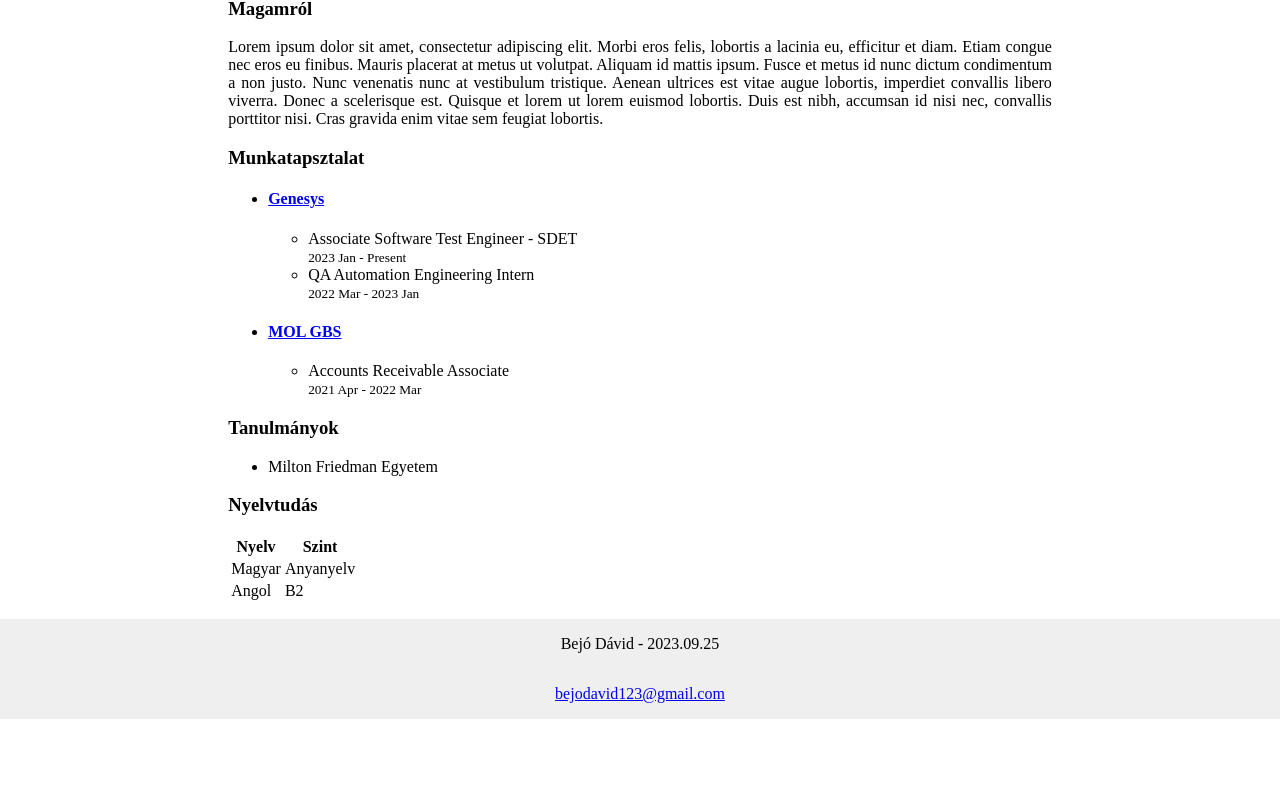
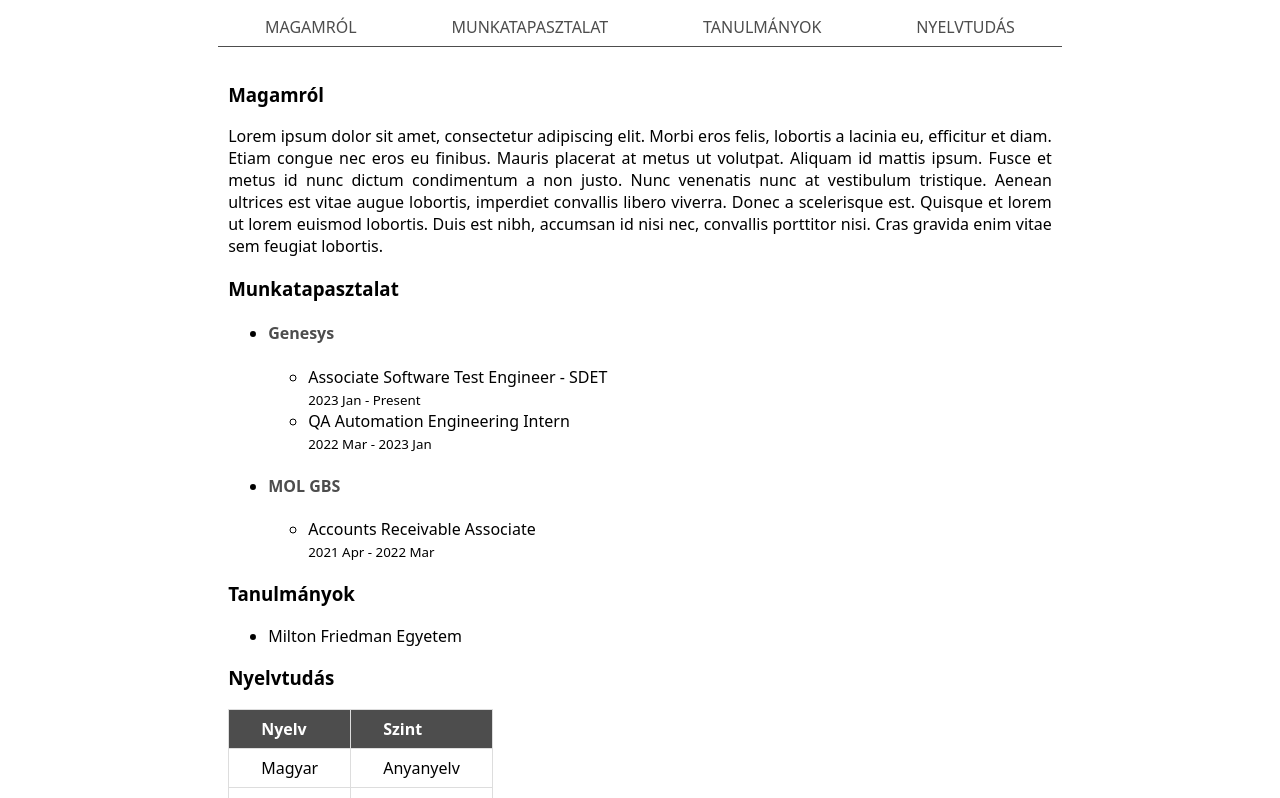
Before and after one commit to dbejo/oneletrajz, a plain HTML site: page index.html in a window 1280 px wide. Shown: the part 406-1204 px from the top of the page. Before the commit the page ends 1125 px from the top, so only its background shows below. Drawn offline with Linux system fonts and the light colour scheme.

Commit message:
Add more styling

```diff
--- a/index.html
+++ b/index.html
@@ -22,7 +22,7 @@
     <h2 class="nev">Bejó Dávid</h2>
     <nav>
       <a href="#magamrol">Magamról</a>
-      <a href="#munkatapasztalat">Munkatapsztalat</a>
+      <a href="#munkatapasztalat">Munkatapasztalat</a>
       <a href="#tanulmanyok">Tanulmányok</a>
       <a href="#nyelvtudas">Nyelvtudás</a>
     </nav>
@@ -45,7 +45,7 @@
       </article>
       <article id="munkatapasztalat">
         <header>
-          <h3>Munkatapsztalat</h3>
+          <h3>Munkatapasztalat</h3>
         </header>
         <ul>
           <li>
--- a/styles.css
+++ b/styles.css
@@ -1,6 +1,7 @@
 body {
     padding: 0;
     margin: 0;
+    font-family: system-ui, -apple-system, BlinkMacSystemFont, 'Segoe UI', Roboto, Oxygen, Ubuntu, Cantarell, 'Open Sans', 'Helvetica Neue', sans-serif;
 }
 
 main {
@@ -10,12 +11,19 @@ main {
 nav {
     width: 100%;
     display: flex;
-    justify-content: center;
+    flex-direction: column;
+    margin: 0 auto;
 }
 
 nav a {
-    padding-left: 1rem;
-    padding-right: 1rem;
+    padding: 0.5rem 1rem;
+    text-decoration: none;
+    text-transform: uppercase;
+    color: #4d4d4d;
+}
+
+nav a:hover {
+    color: #000;
 }
 
 footer {
@@ -32,6 +40,7 @@ p {
 
 .fejlec {
     position: relative;
+    padding-bottom: 1.5rem;
 }
 
 .boritokep {
@@ -54,27 +63,65 @@ p {
     top: 0;
     right: 1rem;
     font-size: 8vw;
+    padding: 1rem;
 }
 
-.nev, #magamrol, #munkatapasztalat, #tanulmanyok, #nyelvtudas {
+#magamrol, #munkatapasztalat, #tanulmanyok, #nyelvtudas {
     margin: 0 auto;
 }
 
-#munkatapasztalat {
+#munkatapasztalat a {
+    text-decoration: none;
+    color: #4d4d4d;
+}
+
+#munkatapasztalat a:hover {
+    text-decoration: underline;
+    color: #000;
+}
+
+footer a {
+    color: #4d4d4d
+}
+
+.nev {
     margin: 0 auto;
+    padding: 1rem;
+}
+
+table {
+    border-collapse: collapse;
+}
+
+td, th {
+    border: 1px solid #ddd;
+    padding: 0.5rem 2rem;
+    text-align: left;
+}
+
+th {
+    background-color: #4d4d4d;
+    color: white;
 }
 
 @media screen and (min-width: 48em) {
-    .profilkep {
-        bottom: -1.5rem;
-    }
-
     .nev, #magamrol, #munkatapasztalat, #tanulmanyok, #nyelvtudas {
         max-width: 66%;
     }
 
     .cim {
+        margin: 0;
         left: 1rem;
         font-size: 3vw;
     }
+
+    nav {
+        max-width: 66%;
+        border-bottom: 1px solid #4d4d4d;
+        flex-direction: row;
+    }
+
+    nav a {
+        margin: auto;
+    }
 }
```
